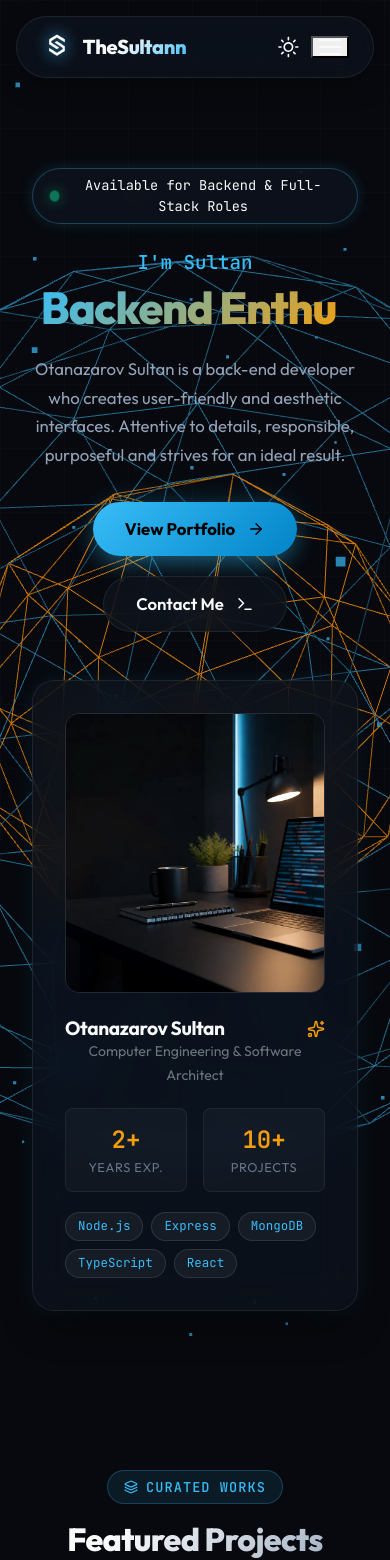
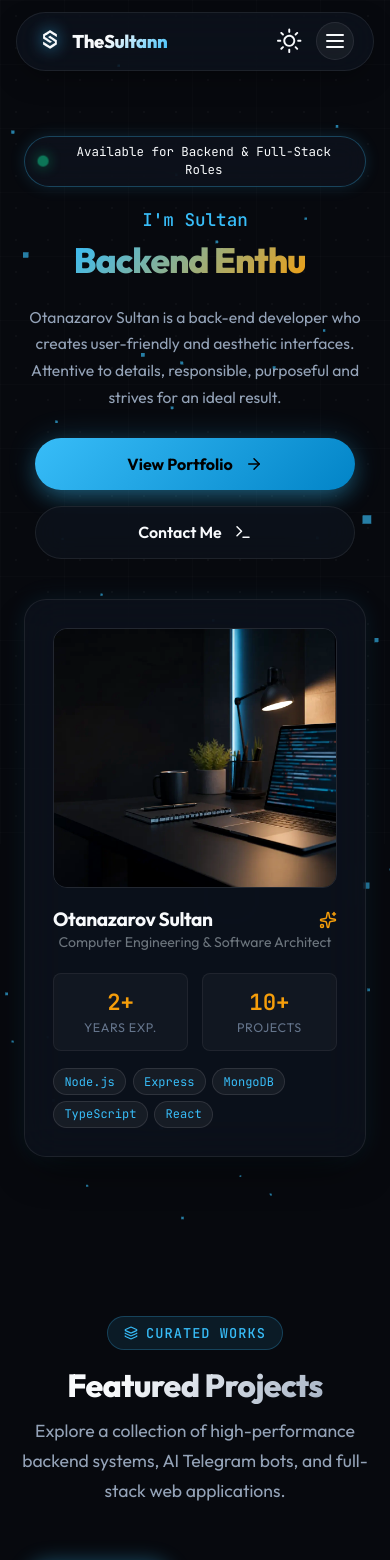
Before and after one commit to TheSultann/Portfolio, a React (Create React App) app: page / in a window 390 px wide. Shown: the top 1560 px of the page. Built offline with nearby package versions, Linux system fonts and the light colour scheme.

Commit message:
fix: optimize mobile layout and remove background wireframe sphere

```diff
--- a/src/components/Hero3DCanvas.js
+++ b/src/components/Hero3DCanvas.js
@@ -13,10 +13,6 @@ export const Hero3DCanvas = () => {
     let animationFrameId = null;
     let scene = null;
     let camera = null;
-    let geometryCore = null;
-    let materialCore = null;
-    let geometryInner = null;
-    let materialInner = null;
     let particlesGeometry = null;
     let particlesMaterial = null;
 
@@ -56,41 +52,17 @@ export const Hero3DCanvas = () => {
         false
       );
 
-      // Group for 3D objects
+      // Group for particle starfield
       const group = new THREE.Group();
       scene.add(group);
 
-      // 1. Cyber Core (Icosahedron Wireframe)
-      geometryCore = new THREE.IcosahedronGeometry(1.6, 2);
-      materialCore = new THREE.MeshBasicMaterial({
-        color: 0x38bdf8,
-        wireframe: true,
-        transparent: true,
-        opacity: 0.35,
-      });
-      const coreMesh = new THREE.Mesh(geometryCore, materialCore);
-      group.add(coreMesh);
-
-      // 2. Inner Glowing Core
-      geometryInner = new THREE.IcosahedronGeometry(0.9, 1);
-      materialInner = new THREE.MeshPhongMaterial({
-        color: 0xf59e0b,
-        emissive: 0xd97706,
-        wireframe: true,
-        transparent: true,
-        opacity: 0.6,
-        shininess: 100,
-      });
-      const innerMesh = new THREE.Mesh(geometryInner, materialInner);
-      group.add(innerMesh);
-
-      // 3. Particle Starfield Cloud
-      const particlesCount = 450;
+      // Particle Starfield Cloud (Clean ambient background particles)
+      const particlesCount = 500;
       const posArray = new Float32Array(particlesCount * 3);
 
       for (let i = 0; i < particlesCount * 3; i += 3) {
-        posArray[i] = (Math.random() - 0.5) * 12;
-        posArray[i + 1] = (Math.random() - 0.5) * 12;
+        posArray[i] = (Math.random() - 0.5) * 14;
+        posArray[i + 1] = (Math.random() - 0.5) * 14;
         posArray[i + 2] = (Math.random() - 0.5) * 10;
       }
 
@@ -104,7 +76,7 @@ export const Hero3DCanvas = () => {
         size: 0.035,
         color: 0x38bdf8,
         transparent: true,
-        opacity: 0.7,
+        opacity: 0.65,
         blending: THREE.AdditiveBlending,
       });
 
@@ -112,19 +84,15 @@ export const Hero3DCanvas = () => {
         particlesGeometry,
         particlesMaterial
       );
-      scene.add(particlesMesh);
+      group.add(particlesMesh);
 
-      // 4. Lights
+      // Lights
       const ambientLight = new THREE.AmbientLight(0xffffff, 0.6);
       scene.add(ambientLight);
 
       const pointLight1 = new THREE.PointLight(0x38bdf8, 2, 20);
       pointLight1.position.set(5, 5, 5);
       scene.add(pointLight1);
-
-      const pointLight2 = new THREE.PointLight(0xf59e0b, 1.5, 20);
-      pointLight2.position.set(-5, -5, 2);
-      scene.add(pointLight2);
 
       // Mouse Parallax Interaction
       let mouseX = 0;
@@ -160,17 +128,8 @@ export const Hero3DCanvas = () => {
         targetX += (mouseX - targetX) * 0.05;
         targetY += (mouseY - targetY) * 0.05;
 
-        group.rotation.x = elapsedTime * 0.15 + targetY;
-        group.rotation.y = elapsedTime * 0.2 + targetX;
-
-        innerMesh.rotation.x = -elapsedTime * 0.3;
-        innerMesh.rotation.y = -elapsedTime * 0.25;
-
-        particlesMesh.rotation.y = elapsedTime * 0.04;
-        particlesMesh.rotation.x = elapsedTime * 0.02;
-
-        const scale = 1 + Math.sin(elapsedTime * 2) * 0.04;
-        coreMesh.scale.set(scale, scale, scale);
+        group.rotation.y = elapsedTime * 0.05 + targetX;
+        group.rotation.x = elapsedTime * 0.03 + targetY;
 
         renderer.render(scene, camera);
         animationFrameId = requestAnimationFrame(animate);
@@ -187,10 +146,6 @@ export const Hero3DCanvas = () => {
             container.removeChild(renderer.domElement);
           } catch (e) {}
         }
-        if (geometryCore) geometryCore.dispose();
-        if (materialCore) materialCore.dispose();
-        if (geometryInner) geometryInner.dispose();
-        if (materialInner) materialInner.dispose();
         if (particlesGeometry) particlesGeometry.dispose();
         if (particlesMaterial) particlesMaterial.dispose();
         if (renderer) renderer.dispose();
--- a/src/header/index.js
+++ b/src/header/index.js
@@ -55,7 +55,7 @@ const Headermain = () => {
           <div className="header__actions d-flex align-items-center gap-2">
             <Themetoggle />
             <button
-              className={`menu__button nav_ac d-md-none ${isActive ? "is-active" : ""}`}
+              className={`menu__button d-md-none ${isActive ? "is-active" : ""}`}
               onClick={handleToggle}
               aria-label="Toggle navigation"
             >
--- a/src/header/style.css
+++ b/src/header/style.css
@@ -1,7 +1,7 @@
 .site__header {
-  top: 16px;
-  padding-left: 2rem;
-  padding-right: 2rem;
+  top: 12px;
+  padding-left: 1rem;
+  padding-right: 1rem;
   z-index: 1000;
   max-width: 1400px;
   margin: 0 auto;
@@ -16,7 +16,7 @@
   border: 1px solid var(--surface-border);
   box-shadow: 0 10px 30px -10px rgba(0, 0, 0, 0.5);
   border-radius: var(--radius-full);
-  padding: 0.5rem 1.5rem;
+  padding: 0.4rem 1.2rem;
   transition: var(--transition-smooth);
 }
 
@@ -28,7 +28,7 @@
 .brand_mark {
   display: inline-flex;
   align-items: center;
-  gap: 0.6rem;
+  gap: 0.5rem;
   text-decoration: none;
   color: var(--text-color);
   font-weight: 700;
@@ -40,14 +40,14 @@
 }
 
 .brand_mark__icon {
-  width: 32px;
-  height: 32px;
+  width: 28px;
+  height: 28px;
   filter: drop-shadow(0 0 8px var(--accent-cyan));
 }
 
 .brand_mark__word {
   font-family: var(--font-main);
-  font-size: 1.25rem;
+  font-size: 1.15rem;
   font-weight: 800;
   letter-spacing: -0.02em;
   background: linear-gradient(135deg, var(--text-color) 40%, var(--accent-cyan) 100%);
@@ -58,7 +58,7 @@
 .header__nav-links {
   display: flex;
   align-items: center;
-  gap: 2rem;
+  gap: 1.75rem;
   margin: 0;
   padding: 0;
   list-style: none;
@@ -94,14 +94,45 @@
   width: 100%;
 }
 
+/* Header Action Icon Buttons (Theme Toggle & Mobile Hamburger) */
+.header__actions {
+  display: flex;
+  align-items: center;
+  gap: 0.5rem;
+}
+
+.theme_toggler,
+.menu__button {
+  width: 38px;
+  height: 38px;
+  padding: 0;
+  margin: 0;
+  border-radius: var(--radius-full);
+  background: rgba(255, 255, 255, 0.05);
+  border: 1px solid var(--surface-border);
+  color: var(--text-color);
+  display: inline-flex;
+  align-items: center;
+  justify-content: center;
+  cursor: pointer;
+  transition: all var(--transition-fast);
+  font-size: 1.2rem;
+}
+
+.theme_toggler:hover,
+.menu__button:hover {
+  background: rgba(56, 189, 248, 0.15);
+  border-color: var(--accent-cyan);
+  color: var(--accent-cyan);
+}
+
 .hamburger {
   display: flex;
   flex-direction: column;
   justify-content: space-between;
-  width: 22px;
-  height: 16px;
+  width: 18px;
+  height: 14px;
   position: relative;
-  z-index: 1001;
   cursor: pointer;
 }
 
@@ -112,11 +143,11 @@
   border-radius: 2px;
   background: var(--text-color);
   transition: transform 0.3s ease, opacity 0.3s ease;
-  transform-origin: left center;
+  transform-origin: center;
 }
 
 .menu__button.is-active .hamburger span:nth-child(1) {
-  transform: rotate(45deg) translate(2px, -1px);
+  transform: translateY(6px) rotate(45deg);
 }
 
 .menu__button.is-active .hamburger span:nth-child(2) {
@@ -124,7 +155,7 @@
 }
 
 .menu__button.is-active .hamburger span:nth-child(3) {
-  transform: rotate(-45deg) translate(2px, 1px);
+  transform: translateY(-6px) rotate(-45deg);
 }
 
 /* Fullscreen Overlay Menu */
@@ -149,7 +180,7 @@
 .bg__menu {
   position: absolute;
   inset: 0;
-  background: rgba(7, 9, 14, 0.95);
+  background: rgba(7, 9, 14, 0.96);
   backdrop-filter: blur(24px) saturate(180%);
   -webkit-backdrop-filter: blur(24px) saturate(180%);
   transform: translateY(-100%);
@@ -172,7 +203,7 @@
 }
 
 .the_menu .menu_item {
-  margin: 1.5rem 0;
+  margin: 1.25rem 0;
   opacity: 0;
   transform: translateY(20px);
   transition: opacity 0.4s ease, transform 0.4s ease;
@@ -190,7 +221,7 @@
 
 .the_menu .menu_item > a {
   font-family: var(--font-main);
-  font-size: clamp(2rem, 5vw, 3.5rem);
+  font-size: clamp(2rem, 7vw, 3.5rem);
   font-weight: 800;
   color: var(--text-color);
   transition: color var(--transition-fast), transform var(--transition-fast);
@@ -204,7 +235,7 @@
 
 .menu_footer {
   position: absolute;
-  bottom: 2rem;
+  bottom: 2.5rem;
   display: flex;
   gap: 1.5rem;
   font-family: var(--font-mono);
@@ -219,10 +250,3 @@
 .menu_footer a:hover {
   color: var(--accent-cyan);
 }
-
-@media (max-width: 768px) {
-  .site__header {
-    padding-left: 1rem;
-    padding-right: 1rem;
-  }
-}
--- a/src/pages/contact/style.css
+++ b/src/pages/contact/style.css
@@ -15,18 +15,20 @@
 .contact-info-box {
   display: flex;
   flex-direction: column;
-  gap: 1.5rem;
+  gap: 1.25rem;
 }
 
 .contact-info-item {
   display: flex;
   align-items: center;
-  gap: 1rem;
-  padding: 1rem 1.25rem;
+  gap: 0.85rem;
+  padding: 0.85rem 1rem;
   border-radius: var(--radius-md);
   background: rgba(255, 255, 255, 0.03);
   border: 1px solid rgba(255, 255, 255, 0.08);
   transition: all var(--transition-fast);
+  overflow: hidden;
+  max-width: 100%;
 }
 
 .contact-info-item:hover {
@@ -35,8 +37,9 @@
 }
 
 .contact-icon-wrapper {
-  width: 42px;
-  height: 42px;
+  width: 40px;
+  height: 40px;
+  flex-shrink: 0;
   border-radius: var(--radius-sm);
   background: rgba(56, 189, 248, 0.12);
   border: 1px solid rgba(56, 189, 248, 0.25);
@@ -47,7 +50,7 @@
 }
 
 .contact-info-label {
-  font-size: 0.8rem;
+  font-size: 0.75rem;
   color: var(--text-dim);
   text-transform: uppercase;
   letter-spacing: 0.05em;
@@ -56,10 +59,13 @@
 
 .contact-info-value {
   font-family: var(--font-mono);
-  font-size: 0.98rem;
+  font-size: clamp(0.75rem, 3.2vw, 0.95rem);
   color: var(--text-color);
   font-weight: 600;
   margin: 0;
+  word-break: break-all;
+  overflow-wrap: anywhere;
+  white-space: normal;
 }
 
 /* Contact Form Styling */
@@ -71,13 +77,13 @@
 
 .form-input-glass {
   width: 100%;
-  padding: 0.9rem 1.2rem;
+  padding: 0.85rem 1.1rem;
   border-radius: var(--radius-md);
   background: rgba(255, 255, 255, 0.03);
   border: 1px solid var(--surface-border);
   color: var(--text-color);
   font-family: var(--font-main);
-  font-size: 1rem;
+  font-size: 0.98rem;
   transition: all var(--transition-fast);
   outline: none;
 }
@@ -93,7 +99,7 @@
   align-items: center;
   justify-content: center;
   gap: 0.75rem;
-  padding: 0.95rem 2.2rem;
+  padding: 0.9rem 2.2rem;
   border-radius: var(--radius-full);
   background: linear-gradient(135deg, var(--accent-cyan), #0284c7);
   color: #000;
@@ -103,6 +109,7 @@
   cursor: pointer;
   box-shadow: 0 10px 25px -5px rgba(56, 189, 248, 0.4);
   transition: all var(--transition-smooth);
+  width: 100%;
 }
 
 .btn-send-glass:hover {
@@ -110,26 +117,28 @@
   box-shadow: 0 15px 35px -5px rgba(56, 189, 248, 0.6);
 }
 
+/* Social Buttons Grid */
 .social-links-grid {
-  display: flex;
-  gap: 1rem;
-  margin-top: 1.5rem;
+  display: grid;
+  grid-template-columns: repeat(3, 1fr);
+  gap: 0.6rem;
+  margin-top: 1.25rem;
 }
 
 .social-glass-btn {
-  flex: 1;
   display: flex;
   align-items: center;
   justify-content: center;
-  gap: 0.5rem;
-  padding: 0.75rem;
+  gap: 0.4rem;
+  padding: 0.65rem 0.4rem;
   border-radius: var(--radius-md);
   background: rgba(255, 255, 255, 0.03);
   border: 1px solid var(--surface-border);
   color: var(--text-muted);
-  font-size: 0.9rem;
+  font-size: clamp(0.75rem, 2.5vw, 0.88rem);
   font-weight: 600;
   transition: all var(--transition-fast);
+  white-space: nowrap;
 }
 
 .social-glass-btn:hover {
@@ -138,3 +147,9 @@
   background: rgba(56, 189, 248, 0.1);
   transform: translateY(-2px);
 }
+
+@media (max-width: 768px) {
+  .contact-glass-card {
+    padding: 1.5rem 1.15rem;
+  }
+}
--- a/src/pages/home/style.css
+++ b/src/pages/home/style.css
@@ -4,7 +4,7 @@
   display: flex;
   align-items: center;
   justify-content: center;
-  padding: 8rem 2rem 4rem;
+  padding: 7rem 1.5rem 4rem;
   overflow: hidden;
 }
 
@@ -33,6 +33,7 @@
   color: var(--text-color);
   margin-bottom: 1.5rem;
   box-shadow: 0 0 15px rgba(56, 189, 248, 0.15);
+  max-width: 100%;
 }
 
 .status-dot {
@@ -42,6 +43,7 @@
   background-color: #10b981;
   box-shadow: 0 0 10px #10b981;
   animation: pulseDot 2s infinite;
+  flex-shrink: 0;
 }
 
 @keyframes pulseDot {
@@ -50,7 +52,7 @@
 }
 
 .hero-title-greeting {
-  font-size: clamp(1.2rem, 2vw, 1.6rem);
+  font-size: clamp(1.1rem, 2vw, 1.6rem);
   font-weight: 500;
   color: var(--accent-cyan);
   margin-bottom: 0.5rem;
@@ -58,11 +60,13 @@
 }
 
 .hero-title-main {
-  font-size: clamp(2.8rem, 6vw, 4.5rem);
+  font-size: clamp(2.2rem, 7vw, 4.5rem);
   font-weight: 800;
-  line-height: 1.05;
+  line-height: 1.1;
   letter-spacing: -0.03em;
   margin-bottom: 1.5rem;
+  word-break: break-word;
+  overflow-wrap: break-word;
 }
 
 .hero-typewriter-text {
@@ -70,33 +74,35 @@
   -webkit-background-clip: text;
   -webkit-text-fill-color: transparent;
   display: inline-block;
+  max-width: 100%;
 }
 
 .hero-description {
-  font-size: clamp(1.05rem, 1.5vw, 1.25rem);
+  font-size: clamp(0.98rem, 1.5vw, 1.25rem);
   color: var(--text-muted);
   max-width: 580px;
-  margin-bottom: 2.5rem;
+  margin-bottom: 2.25rem;
   line-height: 1.7;
 }
 
 .hero-actions {
   display: flex;
   align-items: center;
-  gap: 1.25rem;
+  gap: 1rem;
   flex-wrap: wrap;
 }
 
 .btn-primary-3d {
   display: inline-flex;
   align-items: center;
+  justify-content: center;
   gap: 0.75rem;
-  padding: 0.9rem 2rem;
+  padding: 0.85rem 1.8rem;
   border-radius: var(--radius-full);
   background: linear-gradient(135deg, var(--accent-cyan) 0%, #0284c7 100%);
   color: #000;
   font-weight: 700;
-  font-size: 1.05rem;
+  font-size: 1rem;
   box-shadow: 0 10px 25px -5px rgba(56, 189, 248, 0.4), 0 0 30px rgba(56, 189, 248, 0.2);
   transition: all var(--transition-smooth);
 }
@@ -110,15 +116,16 @@
 .btn-secondary-glass {
   display: inline-flex;
   align-items: center;
+  justify-content: center;
   gap: 0.75rem;
-  padding: 0.9rem 2rem;
+  padding: 0.85rem 1.8rem;
   border-radius: var(--radius-full);
   background: var(--surface-color);
   backdrop-filter: blur(16px);
   border: 1px solid var(--surface-border);
   color: var(--text-color);
   font-weight: 600;
-  font-size: 1.05rem;
+  font-size: 1rem;
   transition: all var(--transition-smooth);
 }
 
@@ -141,7 +148,7 @@
   backdrop-filter: blur(20px) saturate(180%);
   border: 1px solid var(--surface-border);
   border-radius: var(--radius-lg);
-  padding: 2rem;
+  padding: 1.75rem;
   box-shadow: var(--shadow-3d);
   position: relative;
   overflow: hidden;
@@ -150,10 +157,10 @@
 .hero-avatar-wrapper {
   position: relative;
   width: 100%;
-  height: 280px;
+  height: 260px;
   border-radius: var(--radius-md);
   overflow: hidden;
-  margin-bottom: 1.5rem;
+  margin-bottom: 1.25rem;
   border: 1px solid rgba(255, 255, 255, 0.1);
 }
 
@@ -172,27 +179,27 @@
 .hero-quick-stats {
   display: grid;
   grid-template-columns: repeat(2, 1fr);
-  gap: 1rem;
-  margin-top: 1.25rem;
+  gap: 0.85rem;
+  margin-top: 1.1rem;
 }
 
 .stat-box {
   background: rgba(255, 255, 255, 0.03);
   border: 1px solid rgba(255, 255, 255, 0.06);
   border-radius: var(--radius-sm);
-  padding: 0.85rem;
+  padding: 0.75rem;
   text-align: center;
 }
 
 .stat-number {
   font-family: var(--font-mono);
-  font-size: 1.5rem;
+  font-size: 1.4rem;
   font-weight: 700;
   color: var(--accent-amber);
 }
 
 .stat-label {
-  font-size: 0.8rem;
+  font-size: 0.78rem;
   color: var(--text-dim);
   text-transform: uppercase;
   letter-spacing: 0.05em;
@@ -202,37 +209,55 @@
 .hero-tech-pills {
   display: flex;
   flex-wrap: wrap;
-  gap: 0.5rem;
-  margin-top: 1.25rem;
+  gap: 0.4rem;
+  margin-top: 1.1rem;
 }
 
 .tech-pill {
-  padding: 0.25rem 0.75rem;
+  padding: 0.2rem 0.65rem;
   border-radius: var(--radius-full);
   background: rgba(255, 255, 255, 0.05);
   border: 1px solid rgba(255, 255, 255, 0.1);
   font-family: var(--font-mono);
-  font-size: 0.78rem;
+  font-size: 0.75rem;
   color: var(--accent-cyan);
 }
 
 @media (max-width: 992px) {
+  .hero-section {
+    padding-top: 6rem;
+  }
+
   .hero-container {
     grid-template-columns: 1fr;
-    gap: 3rem;
+    gap: 2.5rem;
     text-align: center;
   }
 
+  .hero-status-pill {
+    font-size: 0.78rem;
+    padding: 0.35rem 0.85rem;
+    margin: 0 auto 1.25rem;
+  }
+
   .hero-description {
-    margin: 0 auto 2rem;
+    margin: 0 auto 1.75rem;
   }
 
   .hero-actions {
     justify-content: center;
+    width: 100%;
+  }
+
+  .btn-primary-3d,
+  .btn-secondary-glass {
+    flex: 1 1 100%;
+    max-width: 320px;
   }
 
   .hero-visual-wrapper {
-    max-width: 450px;
+    max-width: 420px;
     margin: 0 auto;
+    width: 100%;
   }
 }
```
